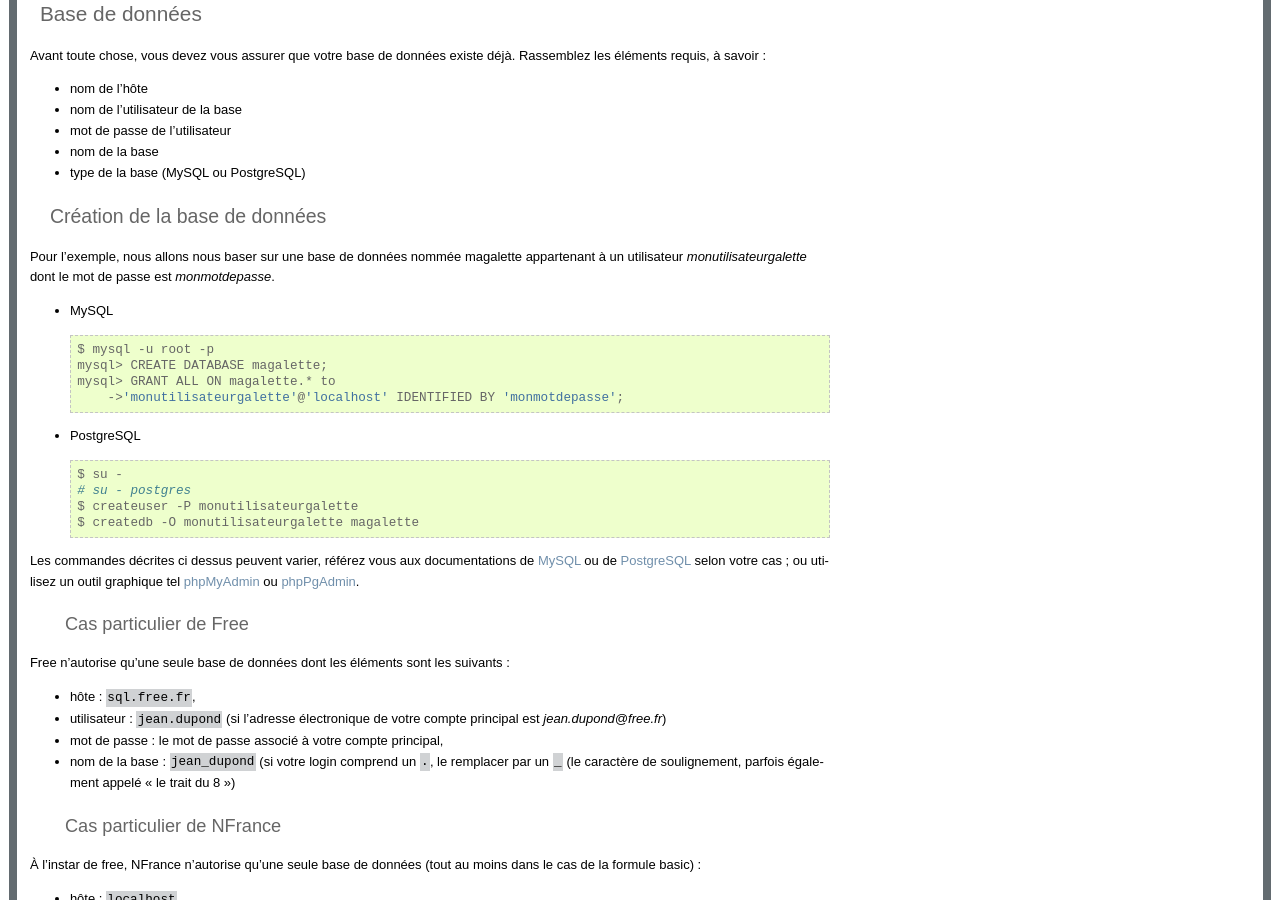
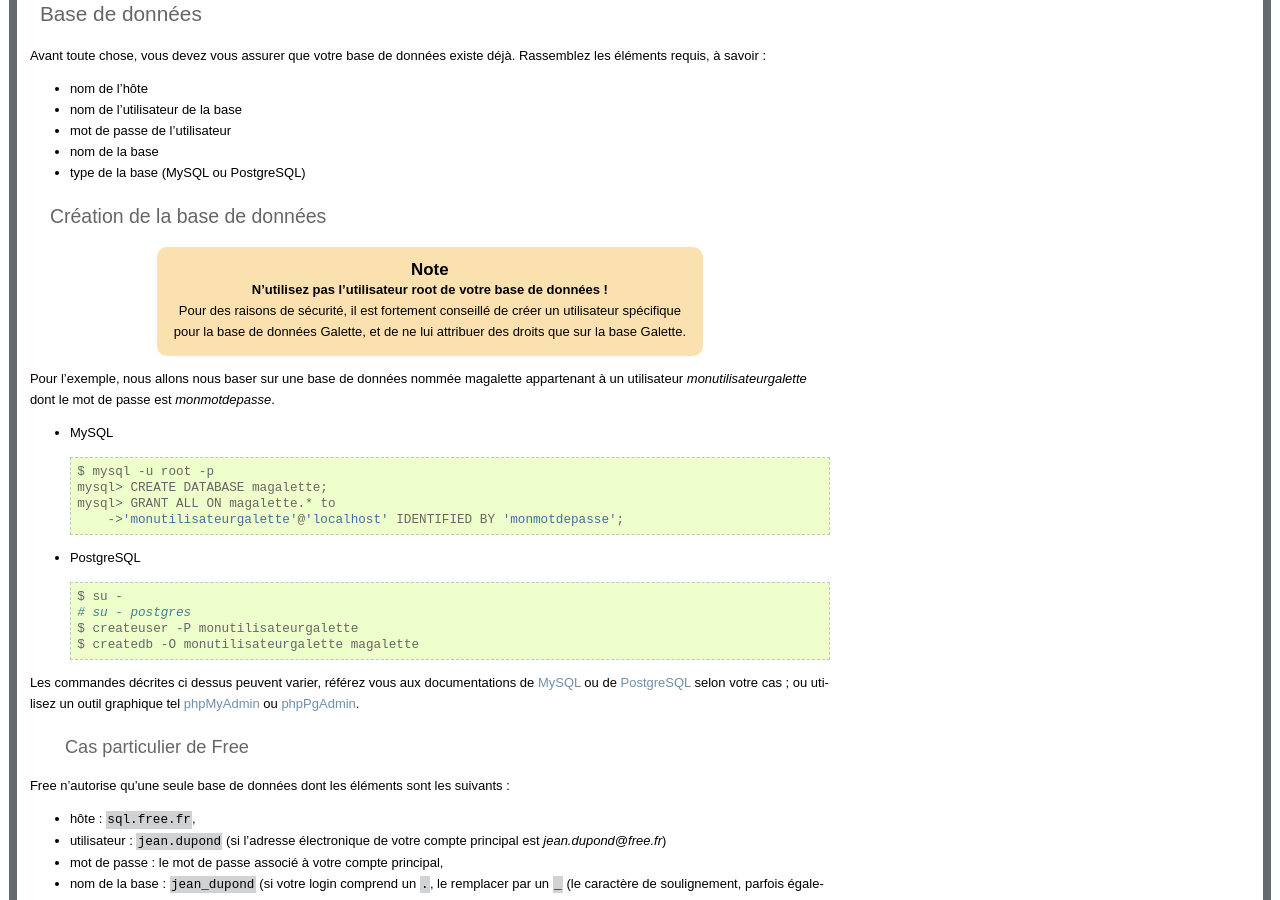
Before and after one commit to galette/galettedoc, a Sphinx documentation site: the page built from source/installation/galette.rst, in a window 1280 px wide and 900 px high, scrolled down 1263 px. Built offline with Sphinx 7.4.7, drawn with Linux system fonts in a browser that asks for light colours.

Commit message:
Considérations de sécurité sur la base

```diff
--- a/source/installation/galette.rst
+++ b/source/installation/galette.rst
@@ -44,6 +44,12 @@ Avant toute chose, vous devez vous assurer que votre base de données existe dé
 
 Création de la base de données
 ------------------------------
+
+.. note::
+
+   **N'utilisez pas l'utilisateur root de votre base de données !**
+
+   Pour des raisons de sécurité, il est fortement conseillé de créer un utilisateur spécifique pour la base de données Galette, et de ne lui attribuer des droits que sur la base Galette.
 
 Pour l'exemple, nous allons nous baser sur une base de données nommée magalette appartenant à un utilisateur `monutilisateurgalette` dont le mot de passe est `monmotdepasse`.
 
```
